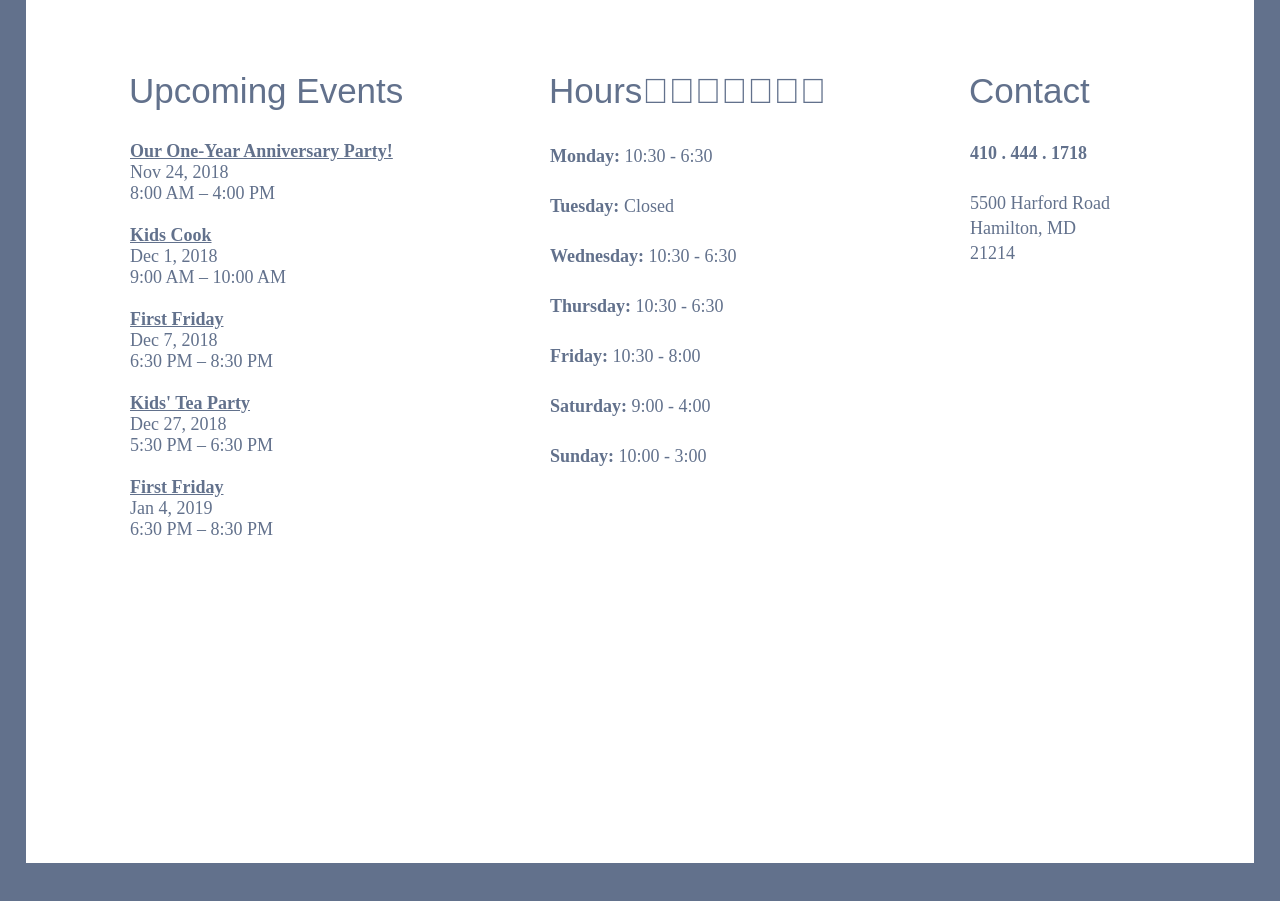
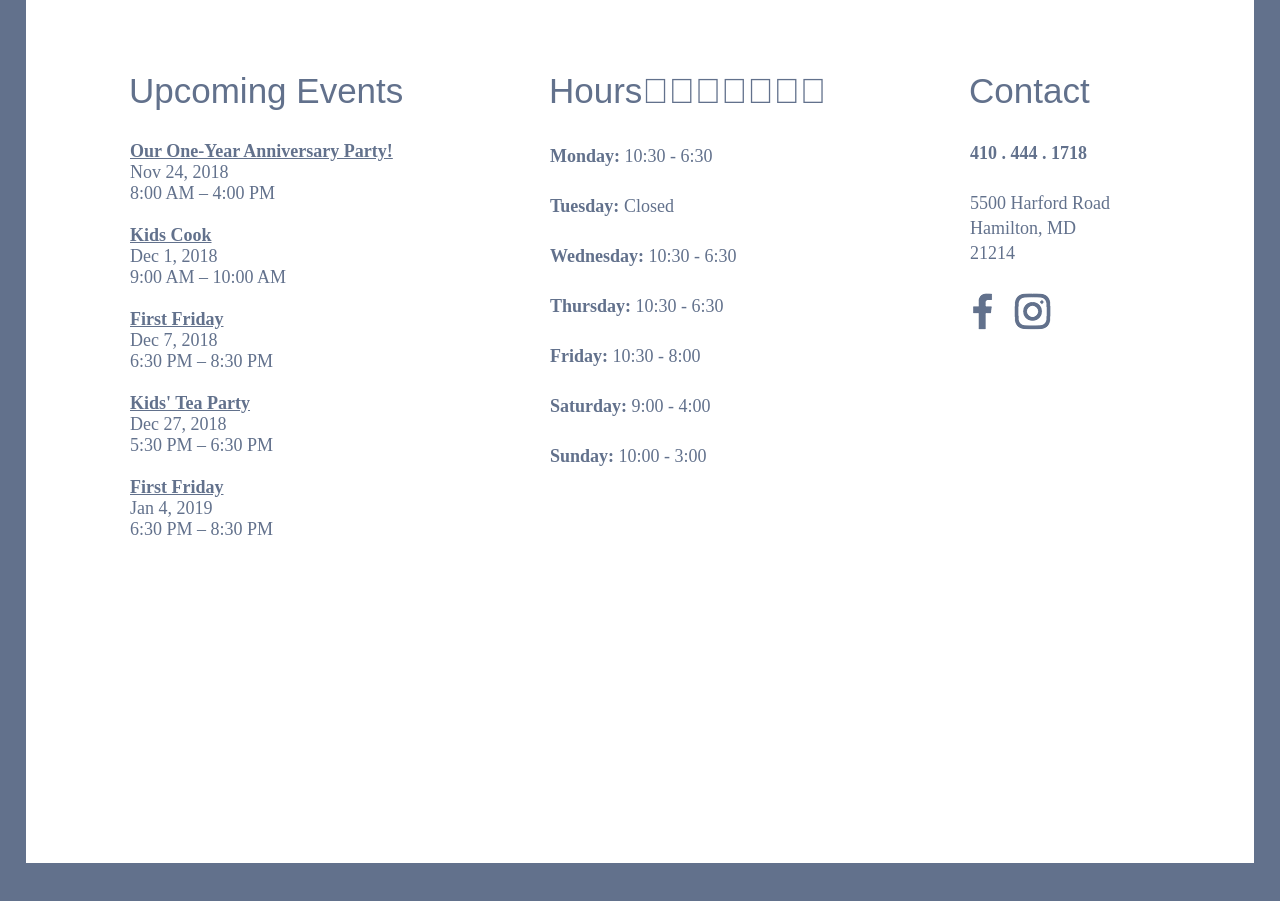
Before and after one commit to eemarkson/GD431, an Eleventy site: page redesign-project/src/index.html in a window 1280 px wide. Shown: the part 1086-1987 px from the top of the page. Built offline with nearby package versions, Linux system fonts and the light colour scheme; Eleventy itself is replaced by a stand-in of ours; files that its build step writes are made by us from their sources; a web font is replaced by a local one.

Commit message:
added social media icons to the front page

```diff
--- a/redesign-project/src/index.html
+++ b/redesign-project/src/index.html
@@ -42,6 +42,9 @@ title: Home
             <li><b>410 . 444 . 1718</b></li><br>
             <li>5500 Harford Road<br>Hamilton, MD<br>21214</li>
         </ul>
+
+        <img src="/images/PurpleInstaicon.png" alt="Instagram logo." class="insta">
+        <img src="/images/PurpleFBicon.png" alt="Facebook logo" class="fb">
     </div>
 
 </main>
--- a/redesign-project/src/styles.scss
+++ b/redesign-project/src/styles.scss
@@ -175,6 +175,18 @@ body {
         margin-top: -900px;
         padding-left: 90px;
         color: #62718C;
+    }
+
+    .fb {
+        margin-left: 950px;
+        margin-top: 275px;
+        position: absolute;
+    }
+
+    .insta {
+        margin-left: 1000px;
+        margin-top: 275px;
+        position: absolute;
     }
 
     h2 {
```
Also changed, not shown: redesign-project/src/images/PurpleFBicon.png (added), redesign-project/src/images/PurpleInstaicon.png (added), redesign-project/src/styles.css, 5 other files.
